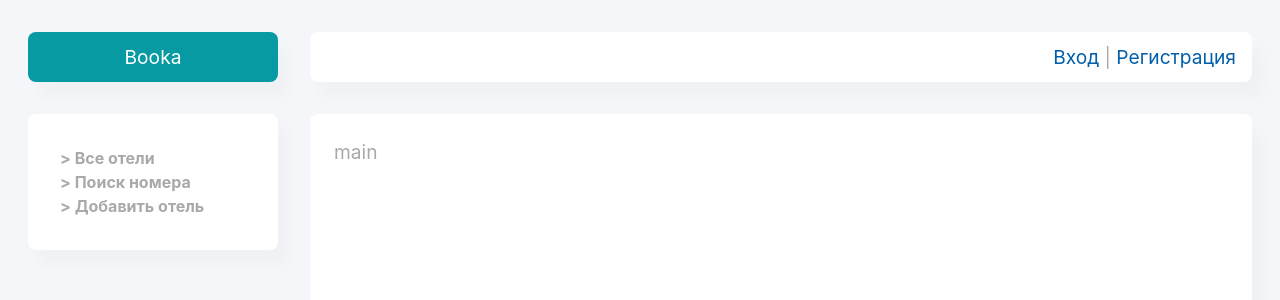
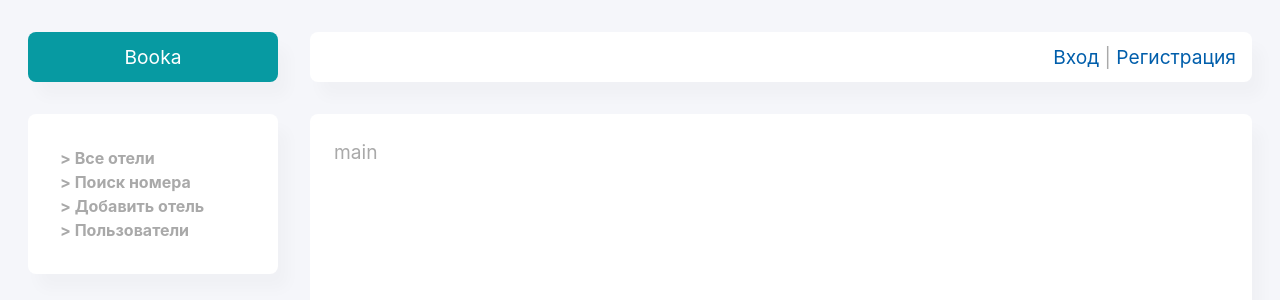
Before and after one commit to laps78/fjs-diplom, a React (Create React App) app in the folder frontend/: page / in a window 1280 px wide. Shown: the top 300 px of the page. Built offline with nearby package versions, Linux system fonts and the light colour scheme.

Commit message:
добавлен пункт меню 'пользователи'

```diff
--- a/frontend/src/components/Aside/NavMenu/NavMenu.js
+++ b/frontend/src/components/Aside/NavMenu/NavMenu.js
@@ -16,6 +16,10 @@ const NavMenu = (props) => {
       text: "Добавить отель",
       target: "/gui/hotels/add",
     },
+    {
+      text: "Пользователи",
+      target: "/gui/hotels/add",
+    },
   ];
   return (
     <ul className="NavMenu">
```
